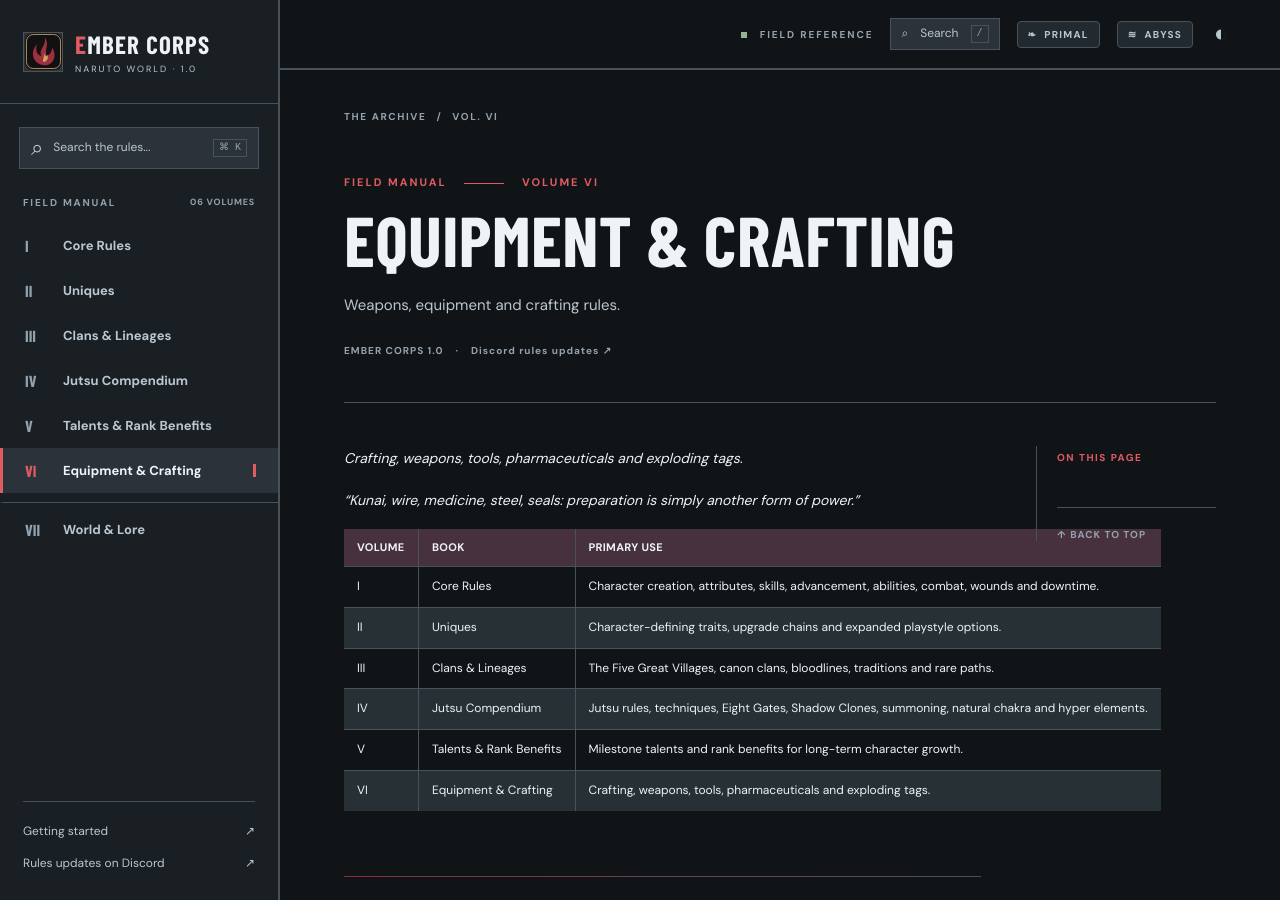
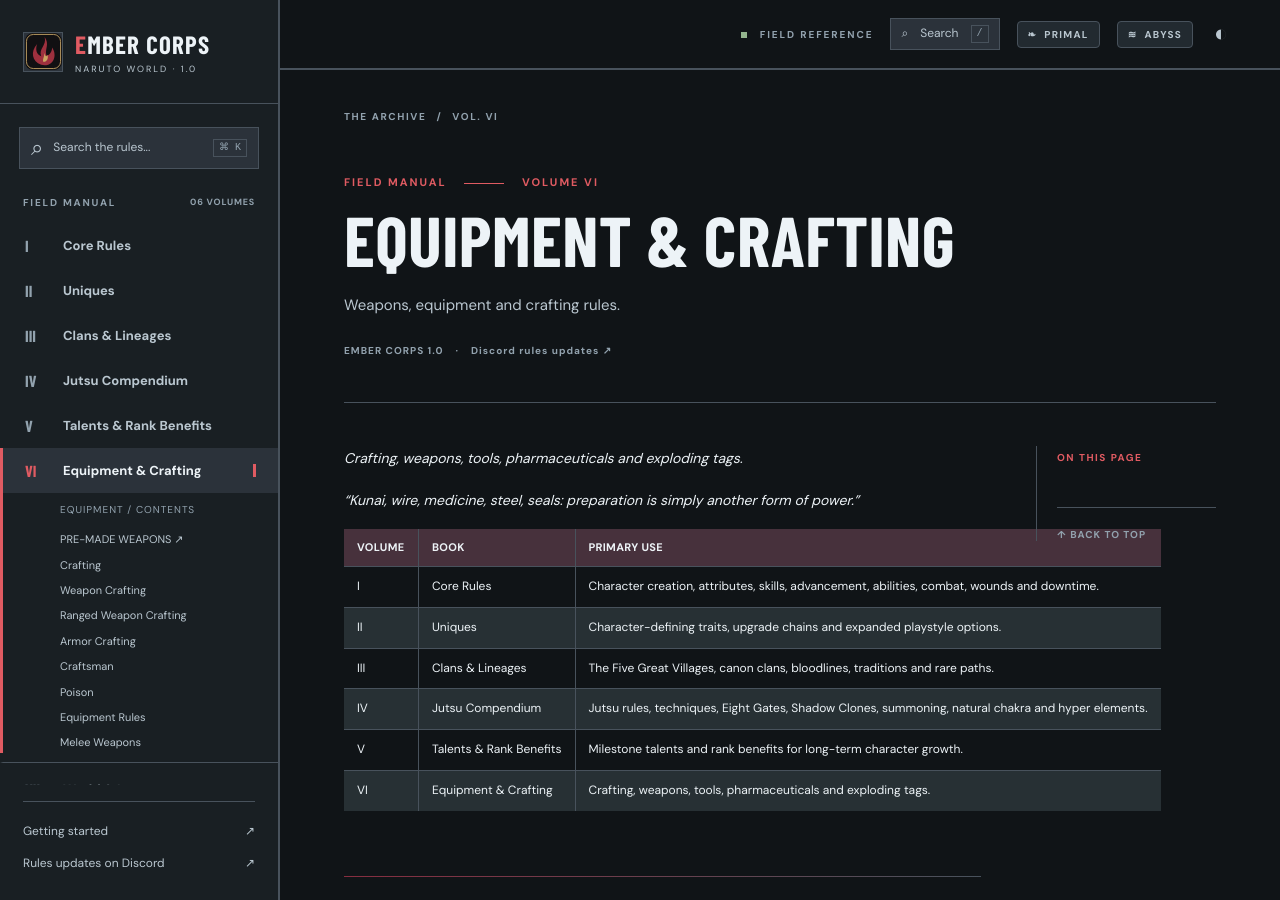
Before and after one commit to EvilbAz/NarutoWorld---The-Ember-Corps, a Jekyll site: the page built from rules/equipment.md, in a window 1280 px wide and 900 px high. Built offline with Jekyll 4.4.1, drawn with Linux system fonts in a browser that asks for light colours; some web fonts are replaced.

Commit message:
Expand Uniques and Equipment sidebar sections with dedicated premade weapon catalogue link

```diff
--- a/_layouts/default.html
+++ b/_layouts/default.html
@@ -57,6 +57,23 @@
                   {% endfor %}
                 {% endfor %}
               </nav>
+            {% elsif page.volume_slug == 'uniques' %}
+              <nav id="toc" class="toc unique-side-links" aria-label="Uniques categories">
+                <span class="core-side-label">UNIQUES / CONTENTS</span>
+                {% assign unique_sections = "Overview|uniques,Creation Uniques|creation-uniques,Clan Creation Uniques|clan-creation-uniques,1 Point Uniques|1-point-uniques,2 Point Uniques|2-point-uniques,3 Point Uniques|3-point-uniques" | split: "," %}
+                {% for section in unique_sections %}{% assign part = section | split: "|" %}
+                  <a href="{{ '/rules/uniques/#' | append: part[1] | relative_url }}">{{ part[0] }}</a>
+                {% endfor %}
+              </nav>
+            {% elsif page.volume_slug == 'equipment' %}
+              <nav id="toc" class="toc equipment-side-links" aria-label="Equipment and Crafting categories">
+                <span class="core-side-label">EQUIPMENT / CONTENTS</span>
+                <a href="{{ '/rules/standard-weapons/' | relative_url }}" class="{% if page.equipment_catalogue %}active{% endif %}">PRE-MADE WEAPONS ↗</a>
+                {% assign equipment_sections = "Crafting|crafting,Weapon Crafting|weapon-crafting,Ranged Weapon Crafting|ranged-weapon-crafting,Armor Crafting|armor-crafting,Craftsman|craftsman,Poison|poison,Equipment Rules|equipment-core-rules,Melee Weapons|melee-weapons,Ranged Weapons|ranged-weapons-3,Gear & Pharmaceuticals|gear-pharmaceuticals,Exploding Tags|exploding-tags" | split: "," %}
+                {% for section in equipment_sections %}{% assign part = section | split: "|" %}
+                  <a href="{{ '/rules/equipment/#' | append: part[1] | relative_url }}">{{ part[0] }}</a>
+                {% endfor %}
+              </nav>
             {% elsif page.volume_slug == 'talents' %}
               <nav class="toc talent-side-links" aria-label="Talent categories">
               {% for tab in site.data.talent_navigation.tabs %}
```
